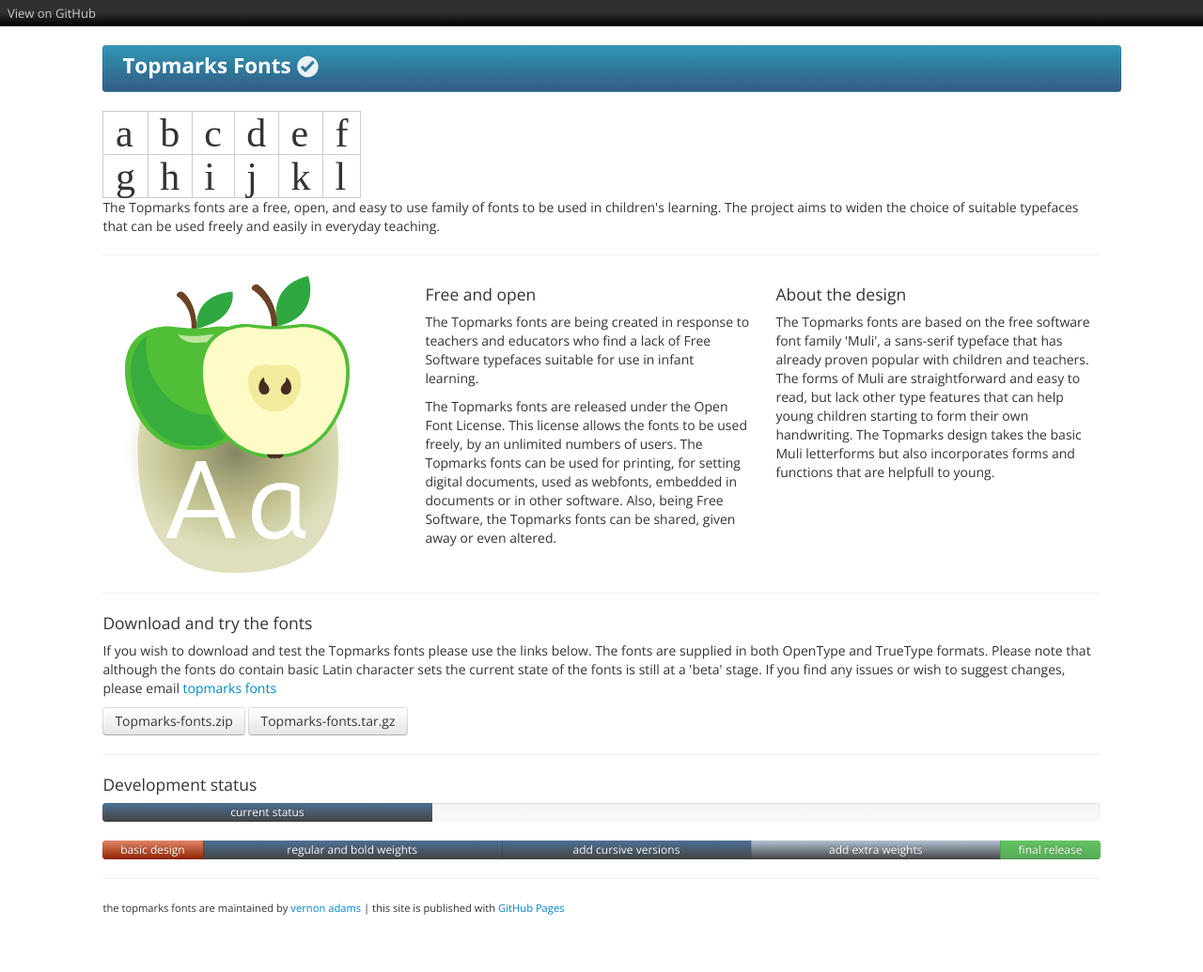
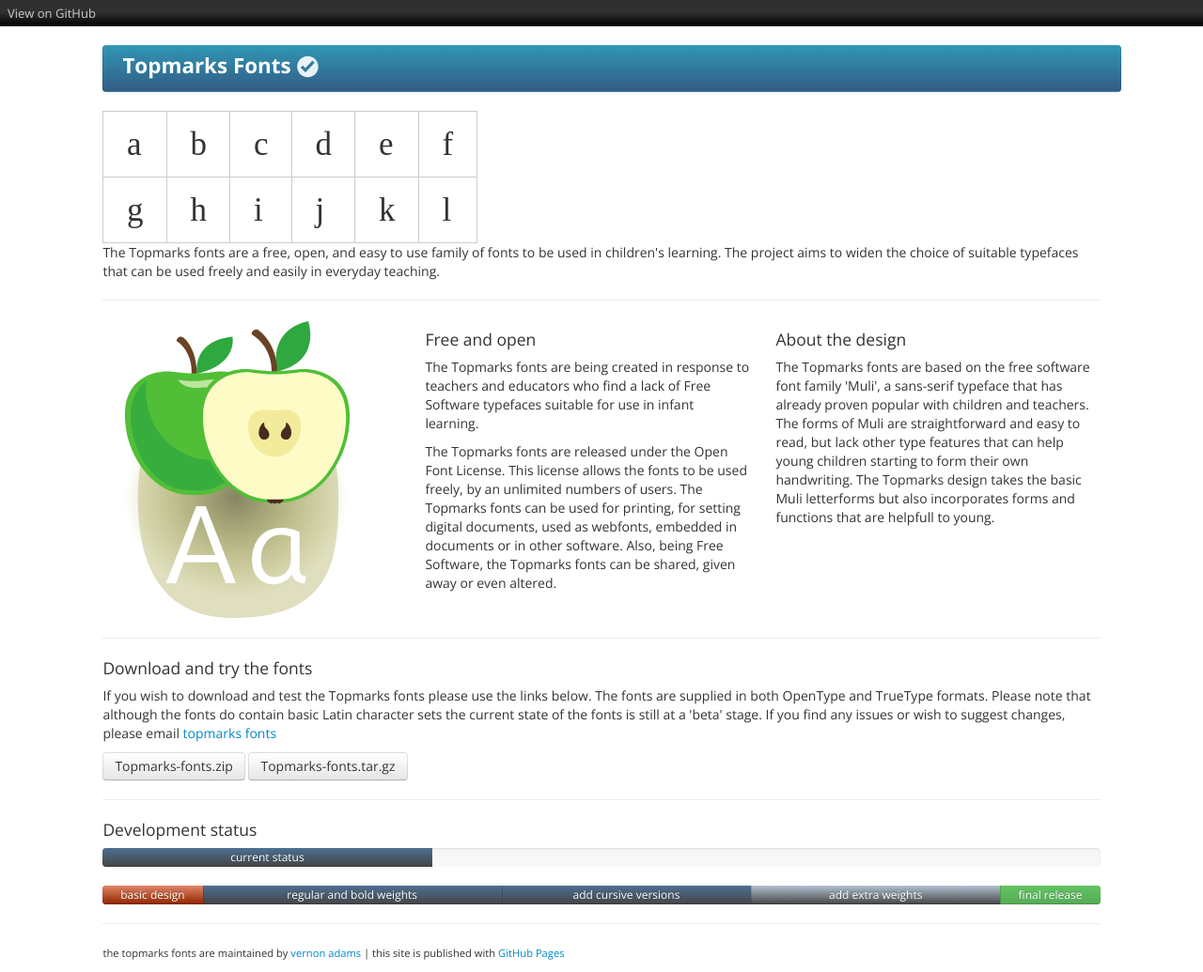
Before and after one commit to vernnobile/topmarks, a Jekyll site: the page built from index.html, in a window 1280 px wide. Shown: the whole page at 94% size. Built offline with Jekyll 4.4.1, drawn with Linux system fonts in a browser that asks for light colours; some web fonts are replaced; before the commit the page ends 987 px from its top, so only the background shows below that.

Commit message:
Update stylesheet.css

```diff
--- a/stylesheets/stylesheet.css
+++ b/stylesheets/stylesheet.css
@@ -1,7 +1,7 @@
 body table td {
 font-family: 'topmarksbook';
-font-size:3em;
-padding:0.3em;
+font-size:2.5em;
+padding:0.7em;
 border:solid 1px #ccc;
 }
 
```
